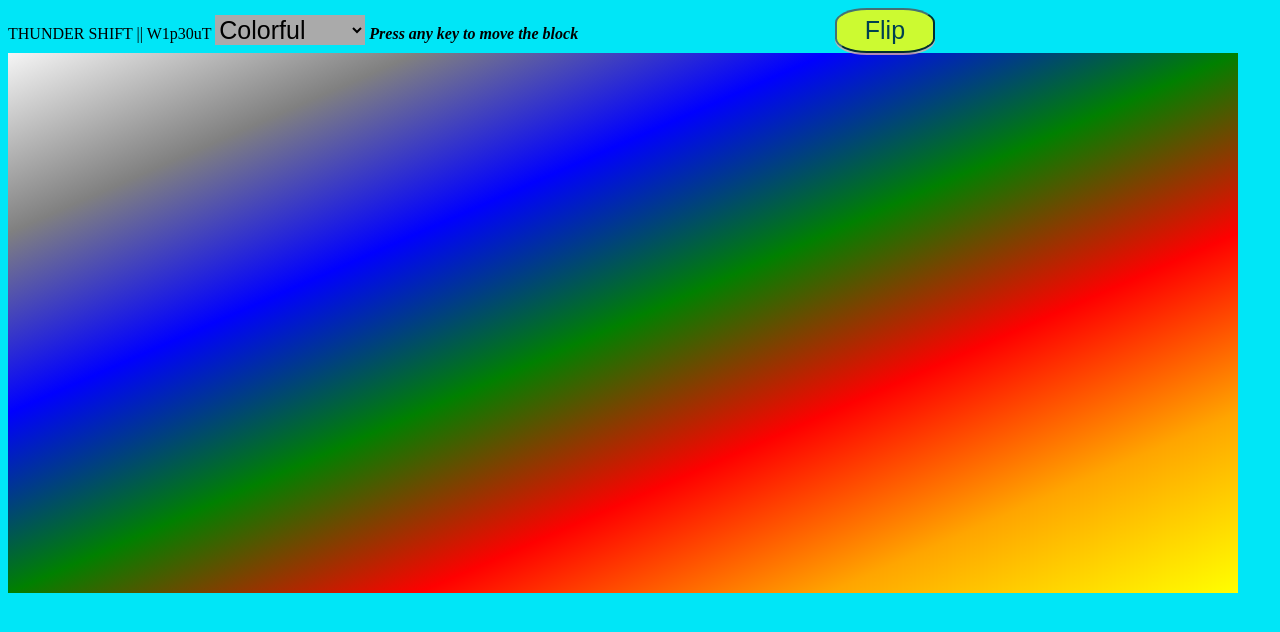
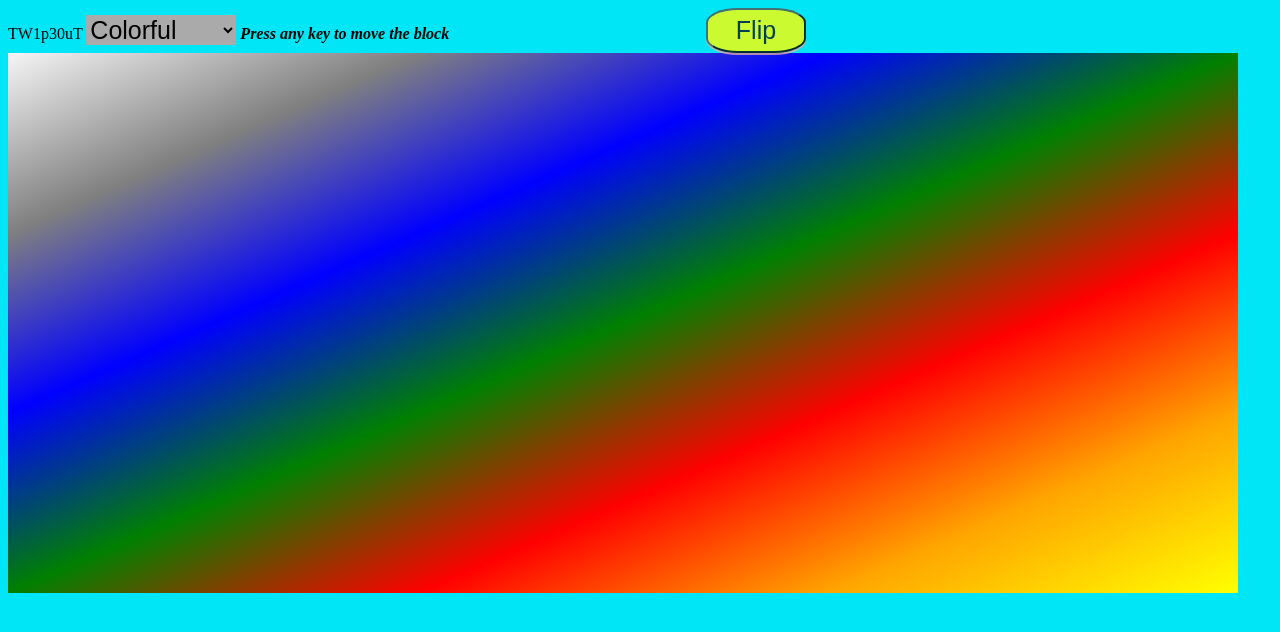
Before and after one commit to SravaniMeruva/Eternity, a plain HTML site: page index.html in a window 1280 px wide. Drawn offline with Linux system fonts and the light colour scheme.

Commit message:
Typo fix

```diff
--- a/index.html
+++ b/index.html
@@ -2,7 +2,7 @@
     <head>
         <link rel="icon" href="239089.jpg">
         <title>
-            Thunder Shift || W1p30u7
+            W1p30uT
         </title>
         <style>
             body{
@@ -11,7 +11,7 @@
         </style>
     </head>
     <body onload = "setColor();" onkeypress ="invertGrav();">
-    	THUNDER SHIFT || W1p30uT
+    	TW1p30uT
         <select name="gameColor" onchange="setColor(0)" id="gameColor" style="width:150px;font-size:25px;border-style:none;background-color:rgb(170, 170, 170);">
             <option selected value="Colorful">Colorful</option>
             <option value="Dark">Dark</option>
```
